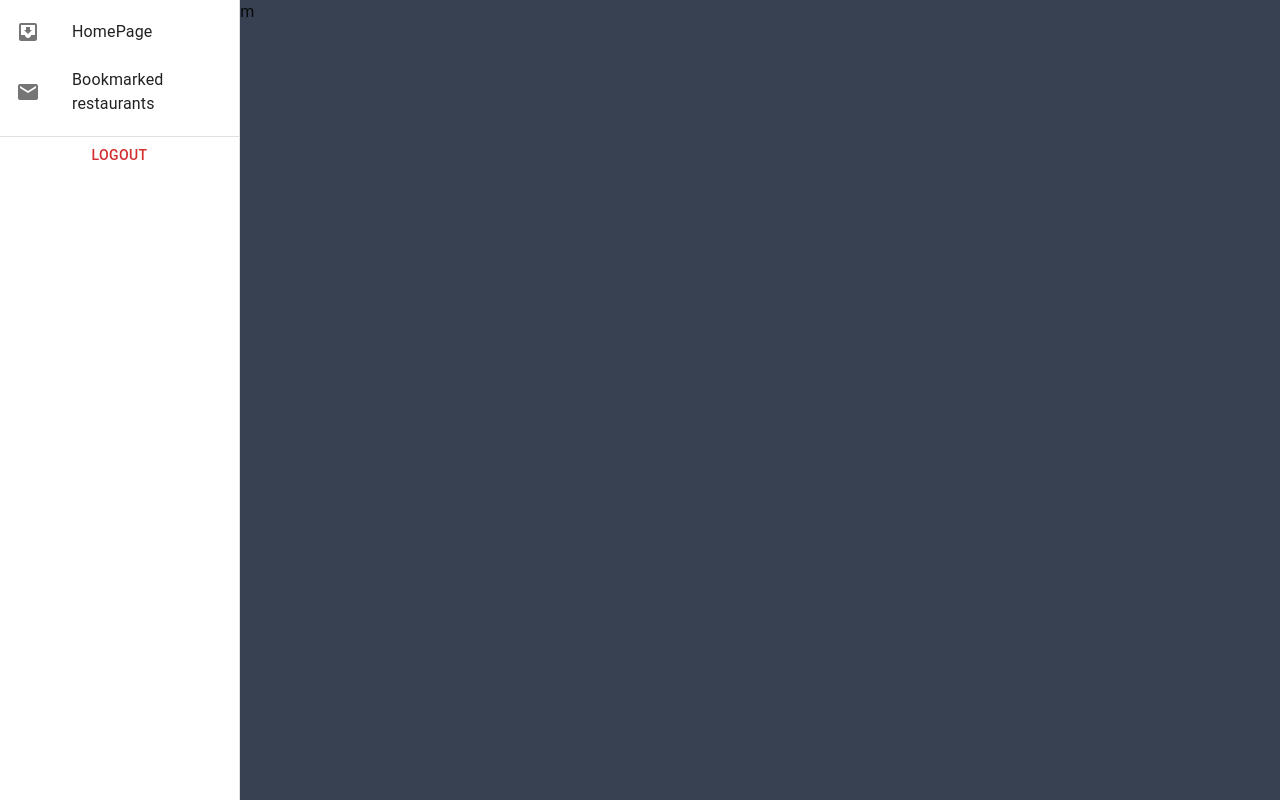
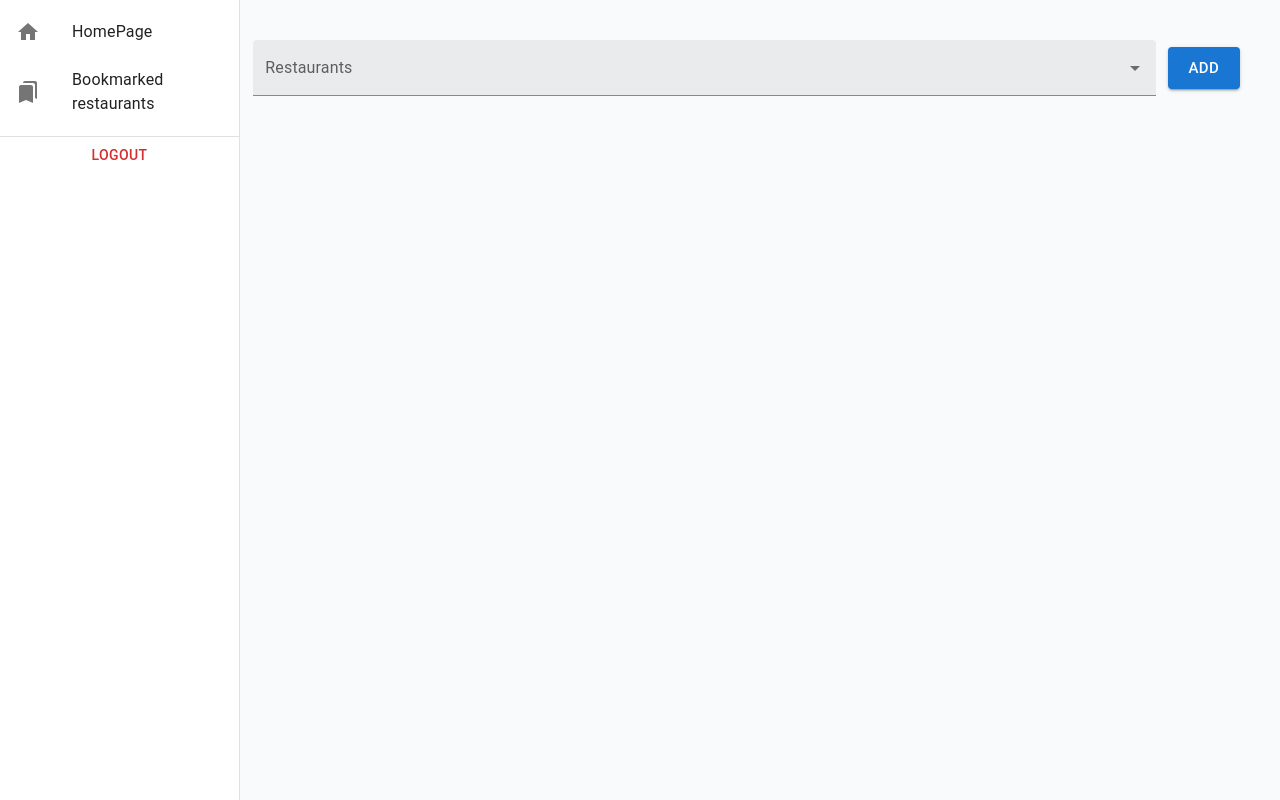
Before and after one commit to tarunfy/restaurant-dashboard, a React (Create React App) app: page /dashboard/home in a window 1280 px wide. Built offline with nearby package versions, Linux system fonts and the light colour scheme; no server answers; sample sign-in values are in the browser's storage.

Commit message:
added searchbar functionality

```diff
--- a/src/components/Dashboard/Home.jsx
+++ b/src/components/Dashboard/Home.jsx
@@ -1,5 +1,11 @@
+import Searchbar from "../Searchbar";
+
 const Home = () => {
-  return <div>hoem</div>;
+  return (
+    <div>
+      <Searchbar />
+    </div>
+  );
 };
 
 export default Home;
--- a/src/components/Dashboard/index.jsx
+++ b/src/components/Dashboard/index.jsx
@@ -4,10 +4,8 @@ import Sidebar from "../Sidebar";
 const Dashboard = () => {
   return (
     <div className="grid grid-cols-6 min-h-screen w-screen">
-      {/* Sidebar */}
       <Sidebar />
-      {/* Main content */}
-      <div className="bg-gray-700 col-span-5">
+      <div className="bg-slate-50 col-span-5 p-10">
         <Outlet />
       </div>
     </div>
--- /dev/null
+++ b/src/components/Searchbar/index.jsx
@@ -0,0 +1,66 @@
+import { Autocomplete, Button, CircularProgress } from "@mui/material";
+import React, { useContext, useState } from "react";
+import TextField from "@mui/material/TextField";
+import { RestaurantContext } from "../../contexts/ResuarantsContext";
+
+const Searchbar = () => {
+  const { filteredRestaurants, handleFilter, resetFiltered } =
+    useContext(RestaurantContext);
+  const [isSearchOpen, setIsSearchOpen] = useState(false);
+
+  const [selected, setSelected] = useState(null);
+
+  return (
+    <div>
+      <div className="flex items-center space-x-3">
+        <Autocomplete
+          fullWidth
+          open={isSearchOpen}
+          onOpen={() => {
+            setIsSearchOpen(true);
+          }}
+          onClose={() => {
+            setIsSearchOpen(false);
+          }}
+          onChange={(e, v) => {
+            setSelected(v);
+          }}
+          getOptionLabel={(option) => option.fields.Name}
+          options={filteredRestaurants}
+          noOptionsText="Type something to search"
+          onBlur={() => {
+            if (selected == null) {
+              resetFiltered();
+            }
+          }}
+          renderInput={(params) => (
+            <TextField
+              {...params}
+              label="Restaurants"
+              variant="filled"
+              onChange={(e) =>
+                handleFilter(e.target.value.toLowerCase().trim())
+              }
+              InputProps={{
+                ...params.InputProps,
+                endAdornment: (
+                  <React.Fragment>
+                    {isSearchOpen ? (
+                      <CircularProgress color="primary" size={20} />
+                    ) : null}
+                    {params.InputProps.endAdornment}
+                  </React.Fragment>
+                ),
+              }}
+            />
+          )}
+        />
+        <Button size="large" variant="contained">
+          Add
+        </Button>
+      </div>
+    </div>
+  );
+};
+
+export default Searchbar;
--- a/src/components/Sidebar/index.jsx
+++ b/src/components/Sidebar/index.jsx
@@ -8,13 +8,29 @@ import ListItem from "@mui/material/ListItem";
 import ListItemButton from "@mui/material/ListItemButton";
 import ListItemIcon from "@mui/material/ListItemIcon";
 import ListItemText from "@mui/material/ListItemText";
-import InboxIcon from "@mui/icons-material/MoveToInbox";
-import MailIcon from "@mui/icons-material/Mail";
+import HomeIcon from "@mui/icons-material/Home";
+import BookmarksIcon from "@mui/icons-material/Bookmarks";
 import { Button } from "@mui/material";
 import { AuthContext } from "../../contexts/AuthContext";
 import { useContext } from "react";
+import { Link } from "react-router-dom";
 
 const drawerWidth = 240;
+
+const routesInfo = [
+  {
+    id: 1,
+    name: "HomePage",
+    path: "/dashboard/home",
+    icon: <HomeIcon />,
+  },
+  {
+    id: 2,
+    name: "Bookmarked restaurants",
+    path: "/dashboard/bookmarks",
+    icon: <BookmarksIcon />,
+  },
+];
 
 export default function Sidebar() {
   const { logout } = useContext(AuthContext);
@@ -38,15 +54,15 @@ export default function Sidebar() {
         anchor="left"
       >
         <List>
-          {["HomePage", "Bookmarked restaurants"].map((text, index) => (
-            <ListItem key={text} disablePadding>
-              <ListItemButton>
-                <ListItemIcon>
-                  {index % 2 === 0 ? <InboxIcon /> : <MailIcon />}
-                </ListItemIcon>
-                <ListItemText primary={text} />
-              </ListItemButton>
-            </ListItem>
+          {routesInfo.map((route) => (
+            <Link key={route.id} to={route.path}>
+              <ListItem disablePadding>
+                <ListItemButton>
+                  <ListItemIcon>{route.icon}</ListItemIcon>
+                  <ListItemText primary={route.name} />
+                </ListItemButton>
+              </ListItem>
+            </Link>
           ))}
         </List>
         <Divider />
--- /dev/null
+++ b/src/contexts/ResuarantsContext.jsx
@@ -0,0 +1,57 @@
+import axios from "axios";
+import { createContext, useEffect, useState } from "react";
+
+export const RestaurantContext = createContext(null);
+
+export const RestrauntProvider = ({ children }) => {
+  const [filteredRestaurants, setFilteredRestaurants] = useState([]);
+  const [restaurants, setRestaurants] = useState([]);
+  const [loading, setLoading] = useState(true);
+
+  useEffect(() => {
+    async function fetchRestaurants() {
+      try {
+        const res = await axios.get(
+          "https://api.airtable.com/v0/appjWdL7YgpxIxCKA/restaurants?view=Grid%20view",
+          {
+            headers: {
+              Authorization: "Bearer keyfXgn8PL6pB3x32",
+            },
+          }
+        );
+        setRestaurants(res.data.records);
+        setFilteredRestaurants(res.data.records);
+      } catch (error) {
+        console.log(error);
+      }
+
+      setLoading(false);
+    }
+
+    fetchRestaurants();
+  }, []);
+
+  const resetFiltered = () => {
+    setFilteredRestaurants(restaurants);
+  };
+
+  const handleFilter = async (searchWord) => {
+    if (!searchWord) {
+      return setFilteredRestaurants(restaurants);
+    }
+
+    setFilteredRestaurants(
+      restaurants.filter((r) =>
+        r.fields.Name.toLowerCase().includes(searchWord)
+      )
+    );
+  };
+
+  return (
+    <RestaurantContext.Provider
+      value={{ filteredRestaurants, handleFilter, resetFiltered }}
+    >
+      {children}
+    </RestaurantContext.Provider>
+  );
+};
--- a/src/index.jsx
+++ b/src/index.jsx
@@ -3,14 +3,21 @@ import ReactDOM from "react-dom/client";
 import "./index.css";
 import App from "./App";
 import { AuthProvider } from "./contexts/AuthContext";
+import { RestrauntProvider } from "./contexts/ResuarantsContext";
 import { BrowserRouter } from "react-router-dom";
+
+String.prototype.capitalise = function () {
+  return this.substring(0, 1) + this.substring(1, this.length);
+};
 
 const root = ReactDOM.createRoot(document.getElementById("root"));
 root.render(
   <React.StrictMode>
     <BrowserRouter>
       <AuthProvider>
-        <App />
+        <RestrauntProvider>
+          <App />
+        </RestrauntProvider>
       </AuthProvider>
     </BrowserRouter>
   </React.StrictMode>
```
Also changed, not shown: src/contexts/AuthContext.jsx (renamed from src/contexts/AuthContext.js).
